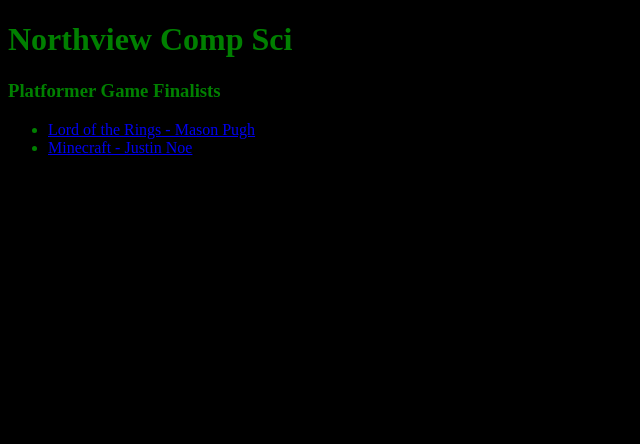
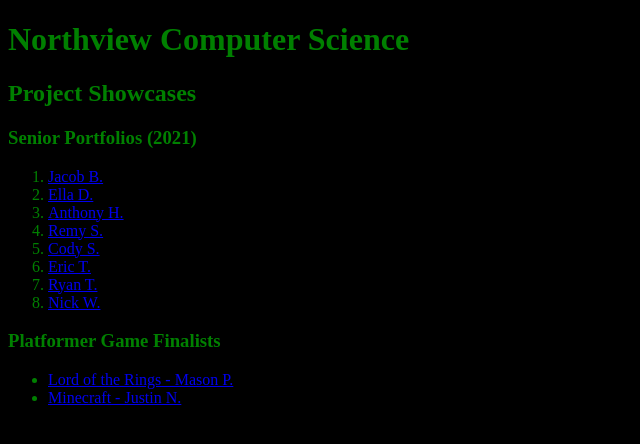
Before and after one commit to NorthviewCompSci/NorthviewCompSci.github.io, a plain HTML site: page index.html in a window 1280 px wide. Shown: the whole page, without its empty margins (0-640 px from the left). Drawn offline with Linux system fonts and the light colour scheme.

Commit message:
add seniors 2021 portfolio links

```diff
--- a/index.html
+++ b/index.html
@@ -1,4 +1,5 @@
 <!DOCTYPE html>
+<html>
   <head>
     <title>NV Comp Sci</title>
   </head>
@@ -10,12 +11,24 @@
 
     </style>
   <body>
-    <h1>Northview Comp Sci</h1>
+    <h1>Northview Computer Science</h1>
+    <h2>Project Showcases</h2>
+    <h3>Senior Portfolios (2021)</h3>
+      <ol>
+        <li><a href="https://jacob679213.github.io/jacob679213">Jacob B.</a></li>
+        <li><a href="https://elladelverne.github.io/elladelverne">Ella D.</a></li>
+        <li><a href="https://Antwon6721.github.io/Antwon6721">Anthony H.</a></li>
+        <li><a href="https://SourceRemedy.github.io/SourceRemedy">Remy S.</a></li>
+        <li><a href="https://Cdubles102403.github.io/Cdubles102403">Cody S.</a></li>
+        <li><a href="https://Eric4106.github.io/Eric4106">Eric T.</a></li>
+        <li><a href="https://ryantussing.github.io/ryantussing">Ryan T.</a></li>
+        <li><a href="https://NickW629.github.io/NickW629">Nick W.</a></li>
+      </ol>
     <h3>Platformer Game Finalists</h3>
     <div>
       <ul>
-        <li><a href="/Projects/LOTR/LOTR Game.html">Lord of the Rings - Mason Pugh</a></li>
-        <li><a href="/Projects/Minecraft/index.html">Minecraft - Justin Noe</a></li>
+        <li><a href="/Projects/LOTR/LOTR Game.html">Lord of the Rings - Mason P.</a></li>
+        <li><a href="/Projects/Minecraft/index.html">Minecraft - Justin N.</a></li>
       </ul>
     </div>
   </body>
```
